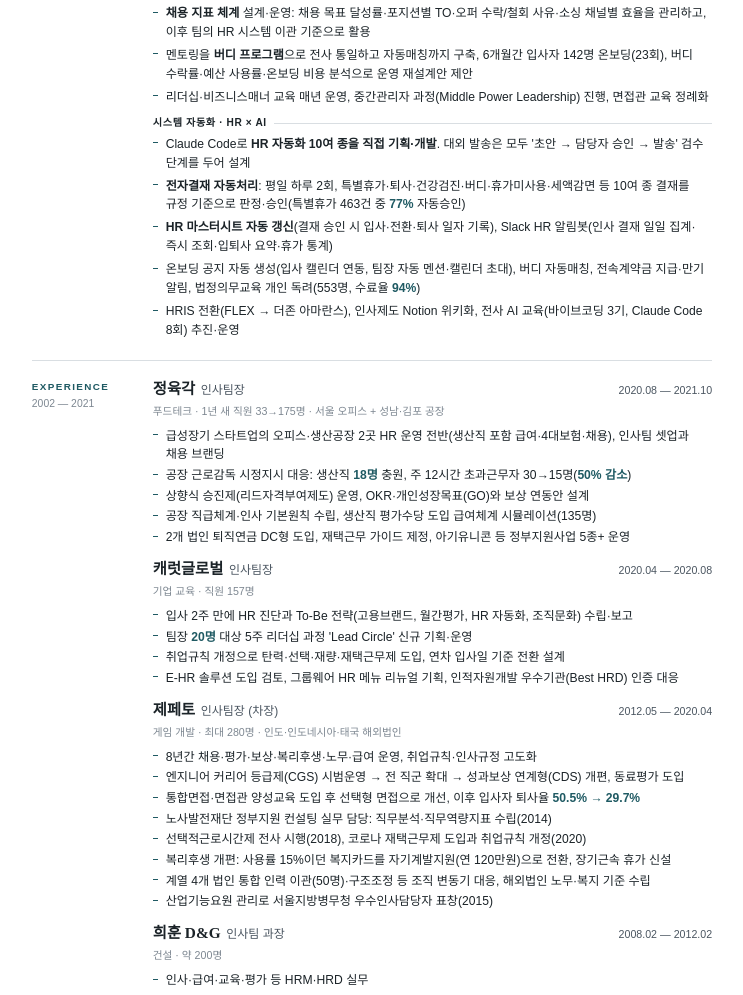
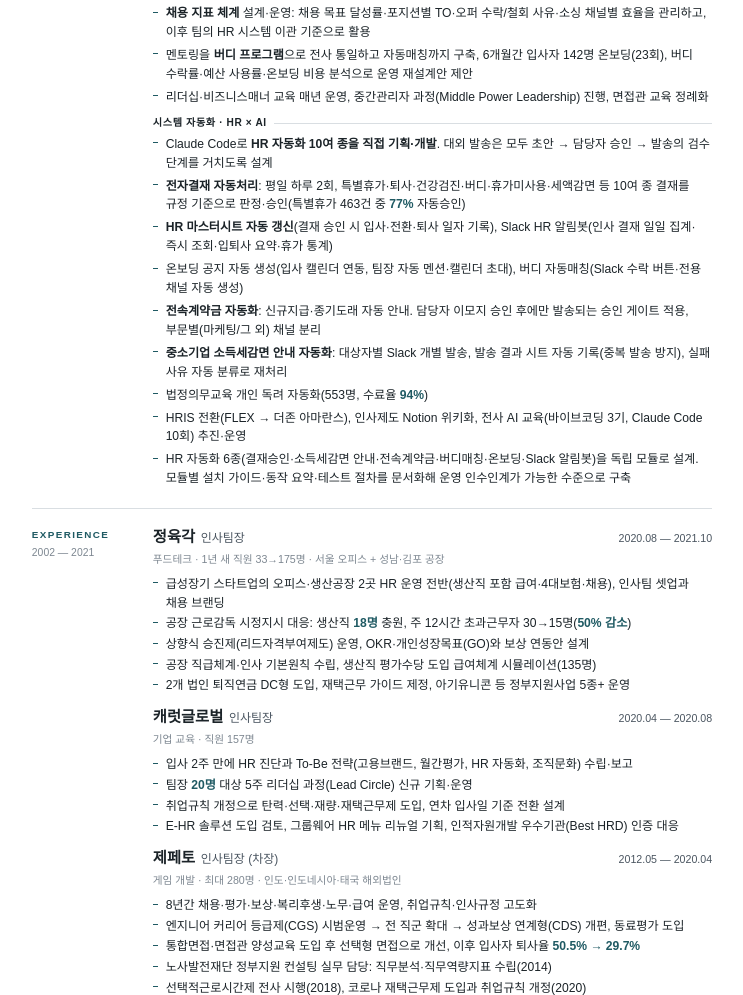
Before and after one commit to eunsunglim2/portfolio, a plain HTML site: page resume.html in a window 1280 px wide. Shown: the part 1504-2499 px from the top of the page, without its empty margins (268-1011 px from the left). Drawn offline with Linux system fonts and the light colour scheme; a web font is replaced by a local one.

Commit message:
Add files via upload

```diff
--- a/resume.html
+++ b/resume.html
@@ -165,11 +165,15 @@ li b{font-weight:600}
 
       <div class="sub">시스템 자동화 · HR × AI</div>
       <ul>
-        <li>Claude Code로 <b>HR 자동화 10여 종을 직접 기획·개발</b>. 대외 발송은 모두 '초안 → 담당자 승인 → 발송' 검수 단계를 두어 설계</li>
+        <li>Claude Code로 <b>HR 자동화 10여 종을 직접 기획·개발</b>. 대외 발송은 모두 초안 → 담당자 승인 → 발송의 검수 단계를 거치도록 설계</li>
         <li><b>전자결재 자동처리</b>: 평일 하루 2회, 특별휴가·퇴사·건강검진·버디·휴가미사용·세액감면 등 10여 종 결재를 규정 기준으로 판정·승인(특별휴가 463건 중 <span class="num">77%</span> 자동승인)</li>
         <li><b>HR 마스터시트 자동 갱신</b>(결재 승인 시 입사·전환·퇴사 일자 기록), Slack HR 알림봇(인사 결재 일일 집계·즉시 조회·입퇴사 요약·휴가 통계)</li>
-        <li>온보딩 공지 자동 생성(입사 캘린더 연동, 팀장 자동 멘션·캘린더 초대), 버디 자동매칭, 전속계약금 지급·만기 알림, 법정의무교육 개인 독려(553명, 수료율 <span class="num">94%</span>)</li>
-        <li>HRIS 전환(FLEX → 더존 아마란스), 인사제도 Notion 위키화, 전사 AI 교육(바이브코딩 3기, Claude Code 8회) 추진·운영</li>
+        <li>온보딩 공지 자동 생성(입사 캘린더 연동, 팀장 자동 멘션·캘린더 초대), 버디 자동매칭(Slack 수락 버튼·전용 채널 자동 생성)</li>
+        <li><b>전속계약금 자동화</b>: 신규지급·종기도래 자동 안내. 담당자 이모지 승인 후에만 발송되는 승인 게이트 적용, 부문별(마케팅/그 외) 채널 분리</li>
+        <li><b>중소기업 소득세감면 안내 자동화</b>: 대상자별 Slack 개별 발송, 발송 결과 시트 자동 기록(중복 발송 방지), 실패 사유 자동 분류로 재처리</li>
+        <li>법정의무교육 개인 독려 자동화(553명, 수료율 <span class="num">94%</span>)</li>
+        <li>HRIS 전환(FLEX → 더존 아마란스), 인사제도 Notion 위키화, 전사 AI 교육(바이브코딩 3기, Claude Code 10회) 추진·운영</li>
+        <li>HR 자동화 6종(결재승인·소득세감면 안내·전속계약금·버디매칭·온보딩·Slack 알림봇)을 독립 모듈로 설계. 모듈별 설치 가이드·동작 요약·테스트 절차를 문서화해 운영 인수인계가 가능한 수준으로 구축</li>
       </ul>
     </div>
   </div>
@@ -194,7 +198,7 @@ li b{font-weight:600}
       <div class="meta">기업 교육 · 직원 157명</div>
       <ul>
         <li>입사 2주 만에 HR 진단과 To-Be 전략(고용브랜드, 월간평가, HR 자동화, 조직문화) 수립·보고</li>
-        <li>팀장 <span class="num">20명</span> 대상 5주 리더십 과정 'Lead Circle' 신규 기획·운영</li>
+        <li>팀장 <span class="num">20명</span> 대상 5주 리더십 과정(Lead Circle) 신규 기획·운영</li>
         <li>취업규칙 개정으로 탄력·선택·재량·재택근무제 도입, 연차 입사일 기준 전환 설계</li>
         <li>E-HR 솔루션 도입 검토, 그룹웨어 HR 메뉴 리뉴얼 기획, 인적자원개발 우수기관(Best HRD) 인증 대응</li>
       </ul>
```
Also changed, not shown: portfolio.html (+7 -4 lines).
